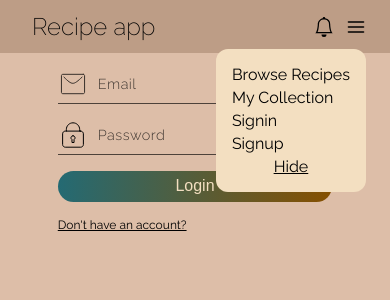
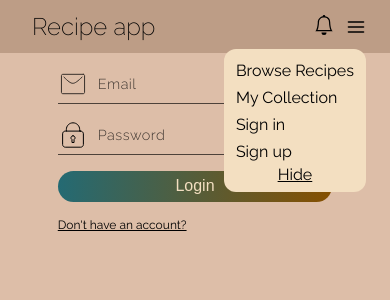
Before and after one commit to Delsin8/recipe-app, a React (Create React App) app: page /signin in a window 390 px wide. Both pictures are taken after a click on the icon 356 px from the left and 26 px from the top of the page. Shown: the top 300 px of the page. Built offline with nearby package versions, Linux system fonts and the light colour scheme; no server answers.

Commit message:
added navigation

```diff
--- a/src/App.tsx
+++ b/src/App.tsx
@@ -22,7 +22,7 @@ function App() {
         <Route path="/" element={<HomePage />} />
         <Route path="/recipe/:id" element={<RecipePage />} />
         <Route path="/recipes" element={<RecipesPage />} />
-        <Route path="/comments" element={<CommentsPage />} />
+        <Route path="/comments/:id" element={<CommentsPage />} />
         <Route path="/user" element={<UserPage />} />
         <Route path="/signup" element={<SignupPage />} />
         <Route path="/signin" element={<SigninPage />} />
--- a/src/components/Button/index.tsx
+++ b/src/components/Button/index.tsx
@@ -17,6 +17,7 @@ interface IButton {
   borderColor?: keyof typeof theme.colors
   width?: string
   gradient?: string
+  cursor?: string
 }
 
 const Button = styled(ButtonStyled)<IButton>`
@@ -30,6 +31,7 @@ const Button = styled(ButtonStyled)<IButton>`
     borderColor && `border: 1px solid ${theme.colors[borderColor]};`}
   ${({ width }) => width && `width: ${width};`}
   ${({ gradient }) => gradient && `background: ${gradient};`}
+  ${({ cursor }) => (cursor ? `cursor: ${cursor};` : 'cursor: pointer;')}
 `
 
 export default Button
--- a/src/components/header/index.tsx
+++ b/src/components/header/index.tsx
@@ -5,6 +5,7 @@ import { useEffect, useState } from 'react'
 import { useAuthState } from 'react-firebase-hooks/auth'
 import { auth, signout } from '../../app/firebase'
 import Button from '../button'
+import { Link } from 'react-router-dom'
 const HeaderStyled = styled.header`
   display: flex;
   justify-content: space-between;
@@ -41,19 +42,17 @@ const HeaderStyled = styled.header`
     right: 0;
 
     background-color: ${({ theme }) => theme.colors.wheat};
-    padding: 1rem;
+    padding: 0.5rem 0;
     border-radius: 0.75rem;
 
     z-index: 100;
 
-    ul {
-      margin: 0;
-      padding: 0;
-      list-style: none;
+    .menu-item {
+      padding: 0.25rem 0.75rem;
       white-space: nowrap;
 
-      li:not(:last-child) {
-        margin-bottom: 0.25rem;
+      &:hover {
+        background: ${({ theme }) => theme.colors.brown};
       }
     }
   }
@@ -81,37 +80,51 @@ const Header = () => {
     <HeaderStyled>
       {isMobile ? (
         <>
+          <Link to="/">
             <h1 className="fsize-3">Recipe app</h1>
+          </Link>
           <div className="icons-wrapper">
+            <Link to="/notifications">
               <BsBell className="icon bell fsize-2" />
+            </Link>
             <div className="pos-relative">
               <FiMenu
                 className="icon fsize-2 flex align-center"
                 onClick={() => setOpenMenu(!openMenu)}
               />
               {openMenu && (
-                <div className="mobile-menu">
-                  <ul>
-                    <li>Browse Recipes</li>
-                    <li>My Collection</li>
+                <div className="mobile-menu flex direction-column">
+                  <Link to="/recipes" className="menu-item">
+                    Browse Recipes
+                  </Link>
+                  <Link to="/recipes?user=me" className="menu-item">
+                    My Collection
+                  </Link>
                   {user ? (
                     <>
-                        <li>Profile</li>
-                        <li onClick={signout}>Logout</li>
+                      <Link to="/user" className="menu-item">
+                        Profile
+                      </Link>
+                      <div onClick={signout} className="menu-item pointer">
+                        Log out
+                      </div>
                     </>
                   ) : (
                     <>
-                        <li>Signin</li>
-                        <li>Signup</li>
+                      <Link to="signin" className="menu-item">
+                        Sign in
+                      </Link>
+                      <Link to="signup" className="menu-item">
+                        Sign up
+                      </Link>
                     </>
                   )}
-                    <li
-                      className="text-underline text-center"
+                  <div
+                    className="text-underline text-center pointer"
                     onClick={() => setOpenMenu(false)}
                   >
                     Hide
-                    </li>
-                  </ul>
+                  </div>
                 </div>
               )}
             </div>
@@ -119,26 +132,44 @@ const Header = () => {
         </>
       ) : (
         <>
+          <Link to="/">
             <h1 className="fsize-3">Recipe app</h1>
+          </Link>
           <div className="desktop-wrapper flex align-center gap-large">
-            <div className="item">Browse Recipes</div>
-            <div className="item">My collection</div>
+            <Link to="/recipes">
+              <div className="pointer">Browse Recipes</div>
+            </Link>
+            <Link to="/recipes?user=me">
+              <div className="pointer">My collection</div>
+            </Link>
             <div className="flex align-center gap-medium">
               {user ? (
                 <>
-                  <div className="item flex align-center">
+                  <Link
+                    to="/notifications"
+                    className="pointer flex align-center"
+                  >
                     <BsBell />
+                  </Link>
+                  <Link to="/user">
+                    <div className="pointer">Profile</div>
+                  </Link>
+                  <div className="pointer" onClick={signout}>
+                    Log out
                   </div>
-                  <div className="item">Profile</div>
                 </>
               ) : (
                 <div className="flex gap-small">
+                  <Link to="/signin">
                     <Button textColor="teal" borderColor="teal">
                       Sign in
                     </Button>
+                  </Link>
+                  <Link to="signup">
                     <Button textColor="wheat" background="brown">
                       Sign up
                     </Button>
+                  </Link>
                 </div>
               )}
             </div>
--- a/src/components/recipe/Recipes.tsx
+++ b/src/components/recipe/Recipes.tsx
@@ -15,7 +15,7 @@ interface IRecipes {
 }
 
 const Recipes: React.FC<IRecipes> = ({ recipes }) => {
-  // console.log(recipes)
+  console.log(recipes)
   return (
     <RecipesStyled>
       {recipes.map(r => (
--- a/src/components/recipe/index.tsx
+++ b/src/components/recipe/index.tsx
@@ -1,3 +1,4 @@
+import { Link } from 'react-router-dom'
 import styled from 'styled-components'
 import { IRecipe } from '../../types'
 
@@ -9,12 +10,14 @@ const RecipeStyled = styled.div`
   }
 `
 
-const Recipe: React.FC<IRecipe> = ({ name }) => {
+const Recipe: React.FC<IRecipe> = ({ id, name }) => {
   return (
-    <RecipeStyled className="flex direction-column align-center">
-      <img src="https://www.zastavki.com/pictures/1280x720/2009/Food___Pizza_Pizza_011915_26.jpg" />
-      <div>{name}</div>
-    </RecipeStyled>
+    <Link to={`/recipe/${id}`}>
+      <RecipeStyled className="flex direction-column align-center">
+        <img src="https://www.zastavki.com/pictures/1280x720/2009/Food___Pizza_Pizza_011915_26.jpg" />
+        <div>{name}</div>
+      </RecipeStyled>
+    </Link>
   )
 }
 
--- a/src/pages/Auth/SigninPage.tsx
+++ b/src/pages/Auth/SigninPage.tsx
@@ -5,6 +5,7 @@ import { IoLockClosedOutline } from 'react-icons/io5'
 import Button from '../../components/button'
 import { signinWithEmailAndPassword } from '../../app/firebase'
 import { useState } from 'react'
+import { Link } from 'react-router-dom'
 
 const gradient =
   'linear-gradient(90deg, rgba(36,106,115,1) 0%, rgba(134,80,0,1) 100%)'
@@ -47,9 +48,9 @@ const SigninPage = () => {
             Login
           </Button>
         </div>
-        <div className="text-underline pointer fsize-negative-2">
+        <Link to="/signup" className="text-underline pointer fsize-negative-2">
           Don't have an account?
-        </div>
+        </Link>
       </AuthStyled>
     </Layout>
   )
--- a/src/pages/Auth/SignupPage.tsx
+++ b/src/pages/Auth/SignupPage.tsx
@@ -3,6 +3,7 @@ import AuthStyled from './AuthStyled'
 import Button from '../../components/button'
 import { signupWithEmailAndPassword } from '../../app/firebase'
 import { useState } from 'react'
+import { Link } from 'react-router-dom'
 
 const gradient =
   'linear-gradient(90deg, rgba(36,106,115,1) 0%, rgba(134,80,0,1) 100%)'
@@ -58,9 +59,9 @@ const SignupPage = () => {
             Register
           </Button>
         </div>
-        <div className="text-underline pointer fsize-negative-2">
+        <Link to="/signin" className="text-underline pointer fsize-negative-2">
           Already have an account?
-        </div>
+        </Link>
       </AuthStyled>
     </Layout>
   )
--- a/src/pages/Recipes/RecipesPage.tsx
+++ b/src/pages/Recipes/RecipesPage.tsx
@@ -100,6 +100,7 @@ const RecipesPage = () => {
         const ingredients = ingredientSnapshot.docs.map(i => i.data())
         const recipe: IRecipe = {
           ...doc.data(),
+          id: doc.id,
           ingredients,
         }
         return recipe
--- a/src/styles/GlobalStyles.ts
+++ b/src/styles/GlobalStyles.ts
@@ -30,6 +30,11 @@ body {
     margin: 0;
     background-color: #DDBEA8;
     font-family: Raleway;
+
+    a {
+        color: black;
+        text-decoration: none;
+    }
 
     // link
     .link {
```
Also changed, not shown: src/pages/Recipe/RecipePage.tsx (+9 -3 lines). Lines whose indentation alone changed are shown as unchanged.
